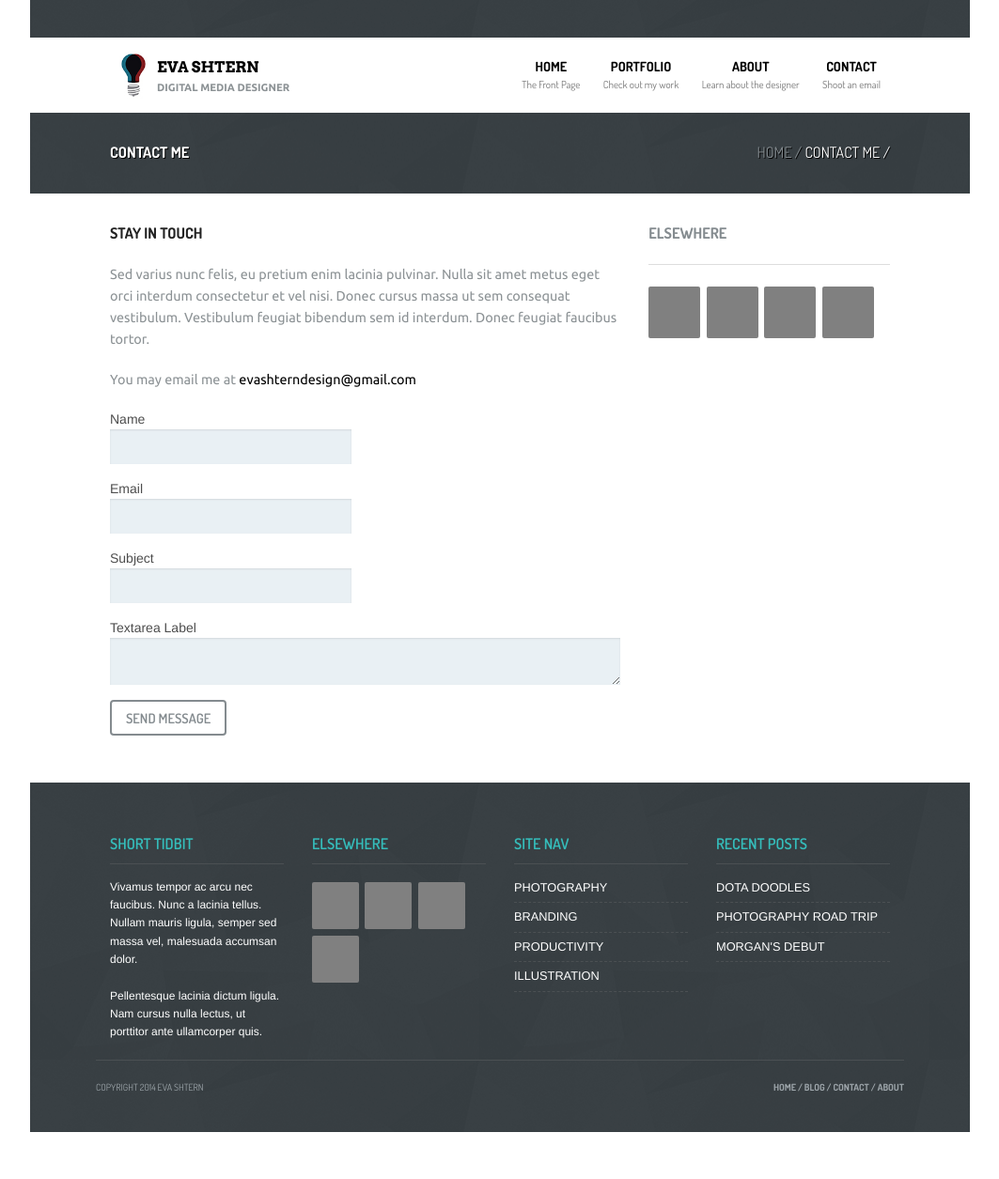
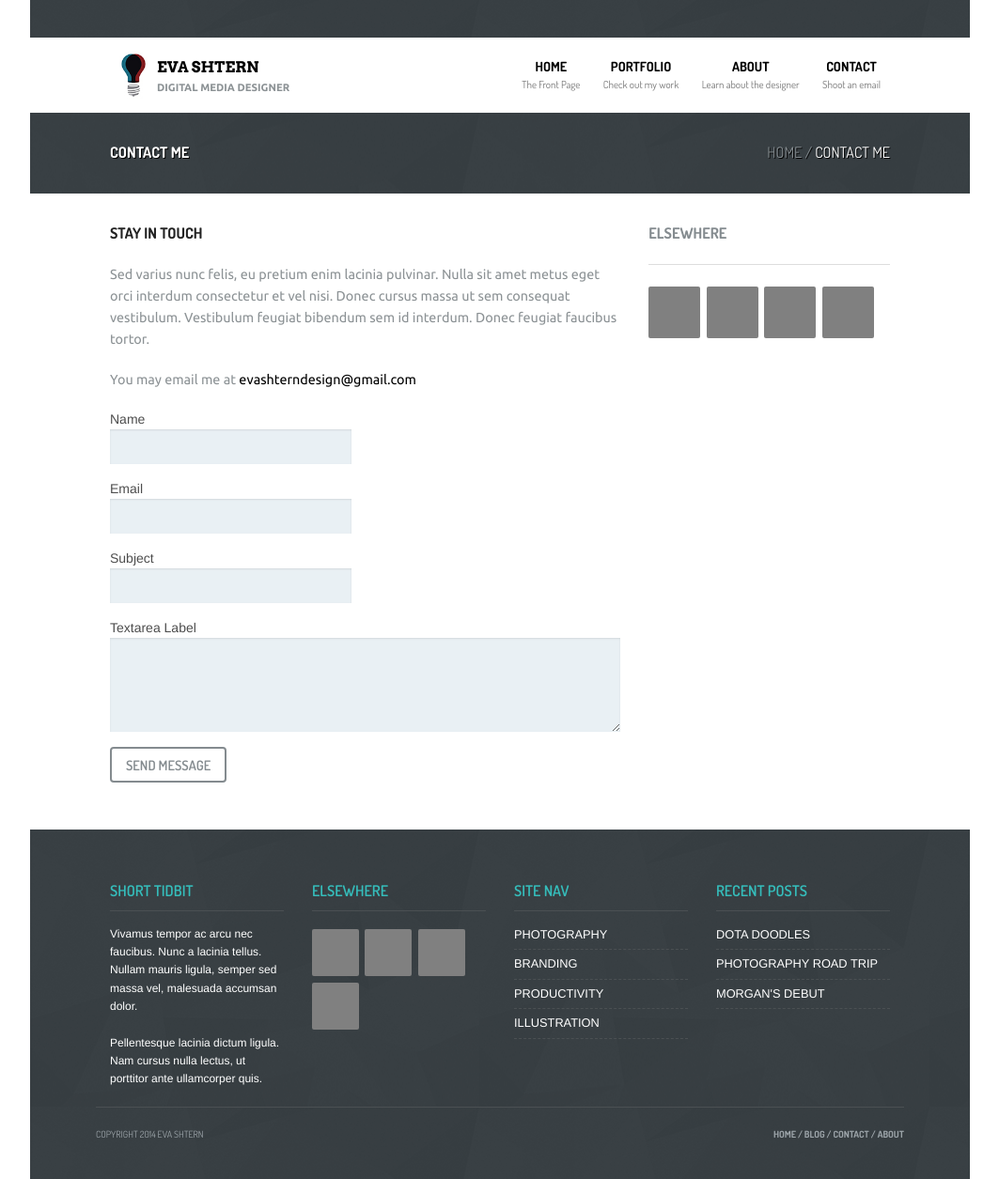
Before and after one commit to raunaqgupta/eva_portfolio, a Jekyll site: the page built from contact.md, in a window 1280 px wide. Shown: the whole page at 94% size, without its empty margins (108-1171 px from the left). Built offline with Jekyll 4.4.1, drawn with Linux system fonts in a browser that asks for light colours; nearby versions of some CDN libraries; some web fonts are replaced; Markdown is read by kramdown in place of the engine named in the settings; before the commit the page ends 1205 px from its top, so only the background shows below that.

Commit message:
Remove traling forward slash from breadcrumb and footer nav

```diff
--- a/_layouts/about.html
+++ b/_layouts/about.html
@@ -4,7 +4,7 @@
 <div id="about" class="row">
   <div class="small-8 columns">
     <div class="about-image">
-      <img src="/img/placeholder.png"></img>
+      <img src="/img/common/placeholder.png"></img>
     </div>
     <p class="title main">ABOUT SECTION</p>
     <p class="text main">Sed ut perspiciatis unde omnis iste natus error sit voluptatem accusantium doloremque laudantium, totam rem aperiam, eaque ipsa quae ab illo inventore veritatis et quasi architecto beatae vitae dicta sunt explicabo. Nemo enim ipsam voluptatem quia voluptas sit aspernatur aut odit aut fugit, sed quia consequuntur magni dolores eos qui ratione voluptatem sequi nesciunt. Neque porro quisquam est, qui dolorem ipsum quia dolor sit amet, consectetur, adipisci velit, sed quia non numquam eius modi tempora incidunt</p>
--- a/_layouts/contact.html
+++ b/_layouts/contact.html
@@ -12,7 +12,7 @@
     </div>
     <div class="row">
       <div class="small-12 columns">
-        <form>
+        <form action="MAILTO:evashtern@gmail.com" method="post" enctype="text/plain">
           <div class="row">
             <div class="large-6 columns">
               <label>Name
@@ -37,7 +37,7 @@
           <div class="row">
             <div class="large-12 columns">
               <label>Textarea Label
-                <textarea></textarea>
+                <textarea rows="4"></textarea>
               </label>
             </div>
           </div>
--- a/css/main.css
+++ b/css/main.css
@@ -94,6 +94,8 @@
       text-shadow: 1px 1px #000; }
       #post-header #breadcrumb li:first-child {
         color: #848b8f; }
+      #post-header #breadcrumb li:last-child:after {
+        content: ""; }
       #post-header #breadcrumb li:after {
         content: " / "; }
 
```
Also changed, not shown: _scss/main.scss (+7 -0 lines).
